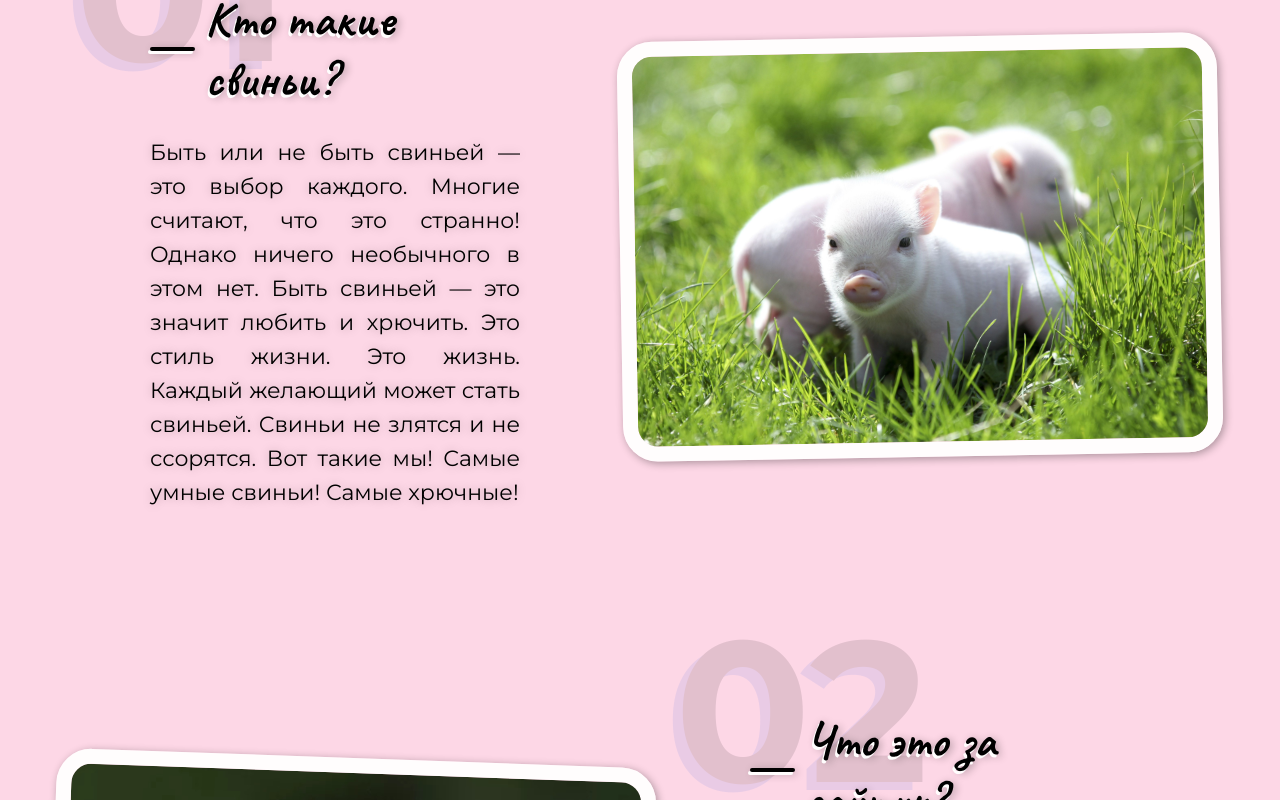
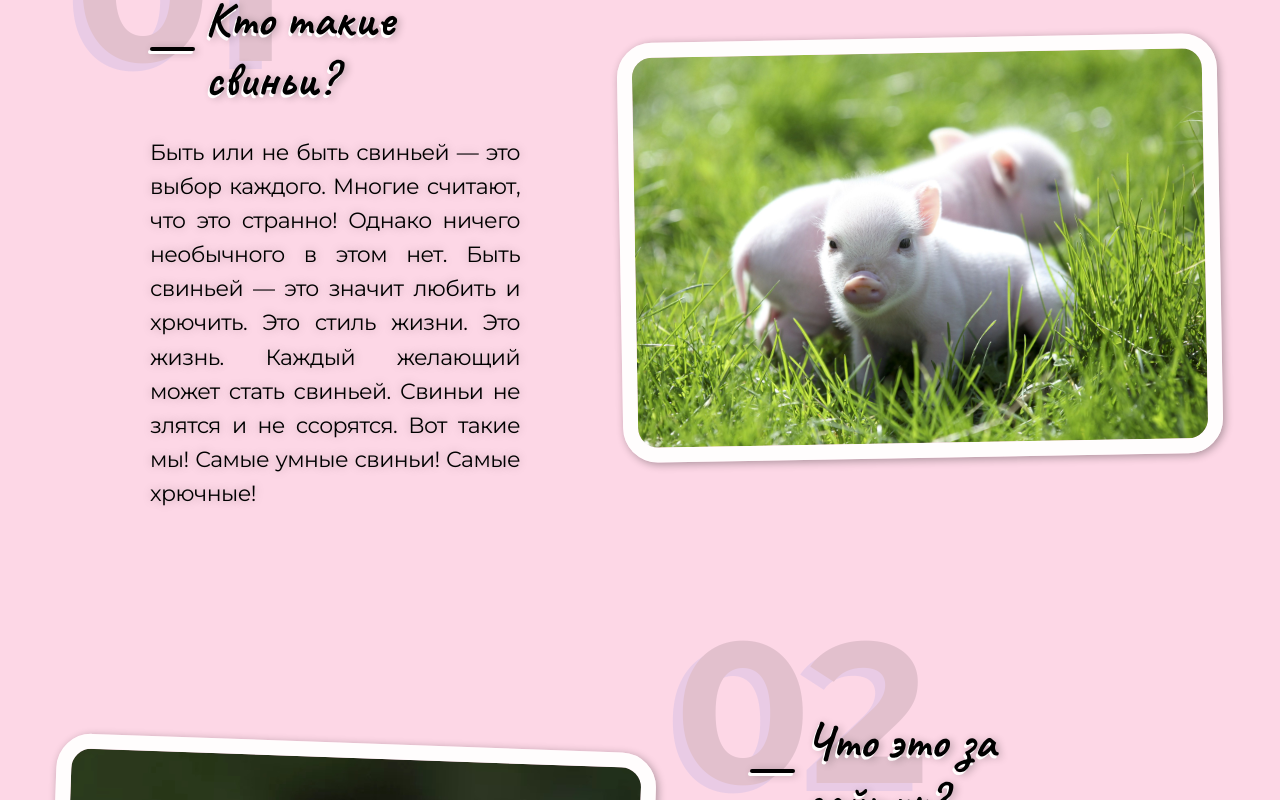
Before and after one commit to grigorijtomczuk/pig-website, a React (Create React App) app: page / in a window 1280 px wide. Shown: the part 820-1620 px from the top of the page. Built offline with nearby package versions, Linux system fonts and the light colour scheme.

Commit message:
Fix article text spacing

```diff
--- a/src/styles/main.css
+++ b/src/styles/main.css
@@ -311,7 +311,8 @@ main {
 
 .article-text p {
 	font: 400 22px var(--font-montserrat);
-	line-height: 34px;
+	line-height: 1.55em;
+	letter-spacing: -0.025em;
 	text-align: justify;
 }
 
```
